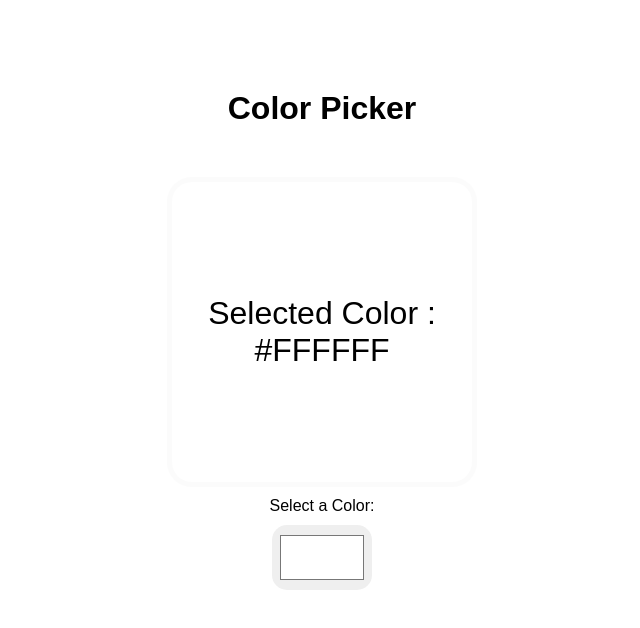
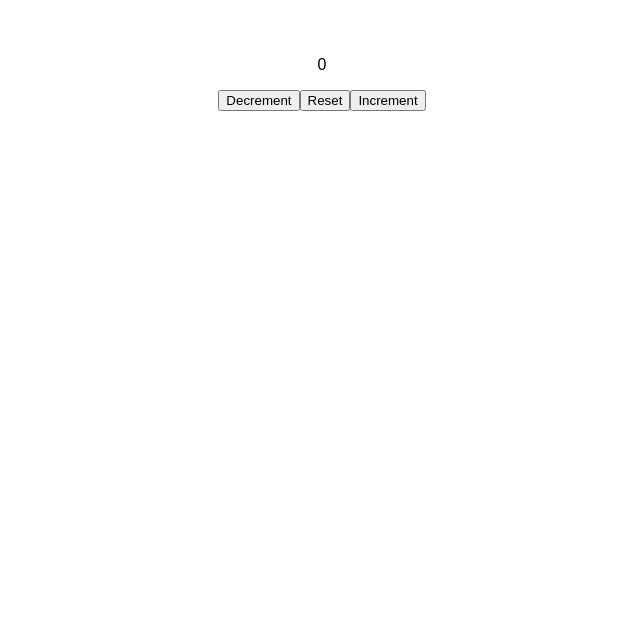
Before and after one commit to Pranav-Shinde11/Bro-Code-React, a React (Vite) app in the folder my-react-app2/: page / in a window 1280 px wide. Shown: the top 628 px of the page, without its empty margins (318-958 px from the left). Built offline with nearby package versions, Linux system fonts and the light colour scheme.

Commit message:
learned importance and the functionality of the updater function

```diff
--- a/my-react-app2/src/App.jsx
+++ b/my-react-app2/src/App.jsx
@@ -6,6 +6,7 @@ import Mycomponent from './UseStateHook'
 import Counter from './counter'
 import Onchange from './OnChange'
 import Colorpicker from './colorpicker'
+import UpdaterFuncCounter from './updaterFuncCounter'
 
 function App() {
   const [count, setCount] = useState(0)
@@ -15,7 +16,8 @@ function App() {
       {/* <Mycomponent/> */}
       {/* <Counter/> */}
       {/* <Onchange/> */}
-      <Colorpicker/>
+      {/* <Colorpicker/> */}
+      <UpdaterFuncCounter/>
 
     </>
   )
--- /dev/null
+++ b/my-react-app2/src/updaterFuncCounter.jsx
@@ -0,0 +1,39 @@
+
+import react , {useState} from 'react'
+
+
+function UpdaterFuncCounter(){
+
+    const [count, setCount] = useState(0)
+
+    const increment = () =>{
+        setCount(c => c + 1)
+        setCount(c => c + 1)
+        setCount(c => c + 1)
+    }
+
+    const decrement = () =>{
+        setCount(c => c - 1)
+        setCount(c => c - 1)
+        setCount(c => c - 1)
+    }
+
+    const reset = () => {
+        setCount(c => c = 0)
+    }
+
+
+    return(<div className='counter-box'>
+
+            <p className='count'>{count}</p>
+            <button className='counter-button' onClick={decrement}> Decrement</button>
+            <button className='counter-button' onClick={reset}>Reset</button>
+            <button className='counter-button' onClick={increment}> Increment</button>
+
+           </div>
+     )
+
+
+}
+
+export default UpdaterFuncCounter
```
